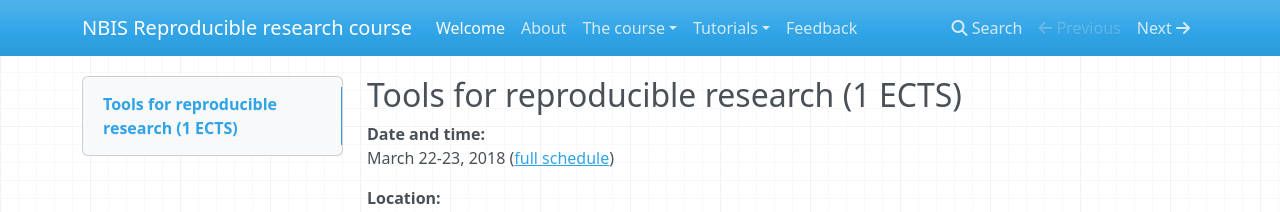
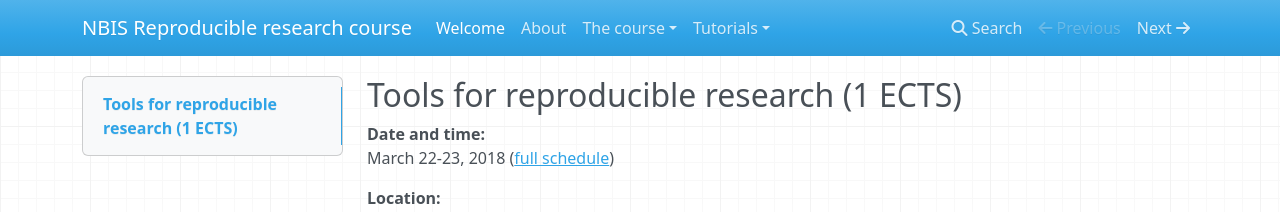
Before and after one commit to NBISweden/workshop-reproducible-research, an MkDocs documentation site: the page built from docs/index.md, in a window 1280 px wide. Shown: the top 212 px of the page. Built offline with MkDocs 1.6.1, drawn with Linux system fonts in a browser that asks for light colours; nearby versions of some CDN libraries; old or Windows-style settings are respelled for this version of MkDocs.

Commit message:
move feedback in webpage menu

```diff
--- a/mkdocs.yml
+++ b/mkdocs.yml
@@ -6,6 +6,7 @@
   - 'The course':
     - Schedule: schedule.md
     - 'Travel info': travel.md
+    - Feedback: 'feedback.html'
   - Tutorials:
     - 'Introduction to the tutorials': 'tutorial_intro.md'
     - Conda: 'conda.md'
@@ -15,7 +16,6 @@
     - R Markdown: 'rmarkdown.md'
     - Docker: 'docker.md'
     - 'Take down': take_down.md
-  - Feedback: 'feedback.html'
 
 markdown_extensions:
   - toc:
```
